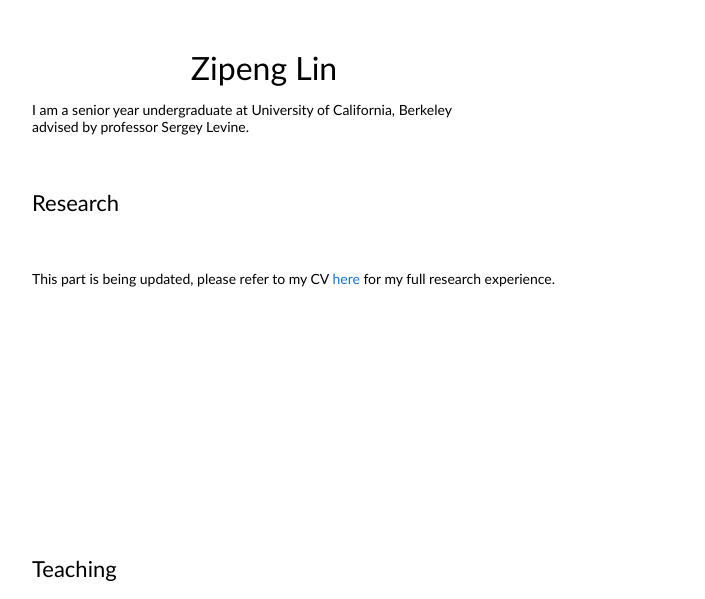
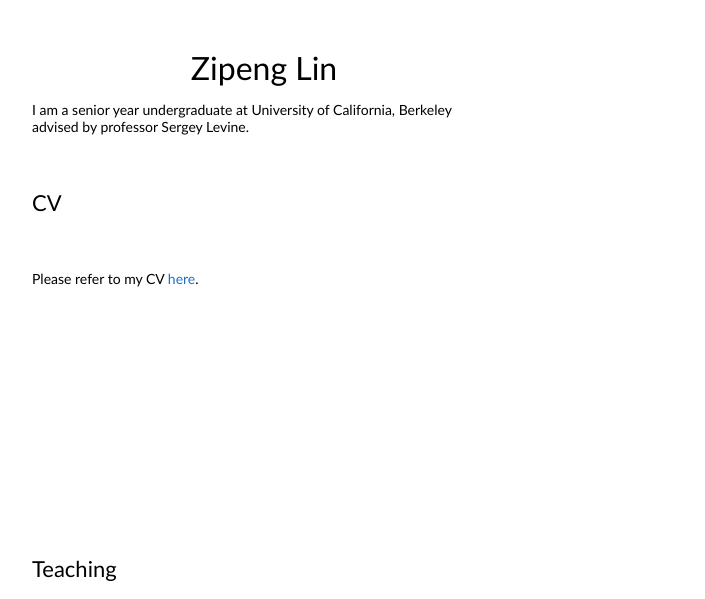
Before and after one commit to zipeng-lin/zipeng-lin.github.io, a plain HTML site: page index.html in a window 1280 px wide. Shown: the top 599 px of the page, without its empty margins (228-933 px from the left). Drawn offline with Linux system fonts and the light colour scheme.

Commit message:
Add resume and the link to it.

```diff
--- a/index.html
+++ b/index.html
@@ -53,12 +53,12 @@
           <table style="width:100%;border:0px;border-spacing:0px;border-collapse:separate;margin-right:auto;margin-left:auto;"><tbody>
               <tr>
                   <td style="padding:20px;width:100%;vertical-align:middle">
-                <h2>Research</h2>
+                <h2>CV</h2>
                 </td>
               </tr>
               <tr>
                 <td style="padding:20px;width:100%;vertical-align:middle">
-                  <p>This part is being updated, please refer to my CV <a href="https://drive.google.com/file/d/1n7p8DDbD7EGsGBKRXXPg4we5D35-q7gf/view?usp=sharing">here</a> for my full research experience.</p>
+                  <p>Please refer to my CV <a href="./data/CV_ZIPENG_2024.pdf">here</a>.</p>
                 </td>
               </tr>
           </tbody>
```
Also changed, not shown: 1 other file.
